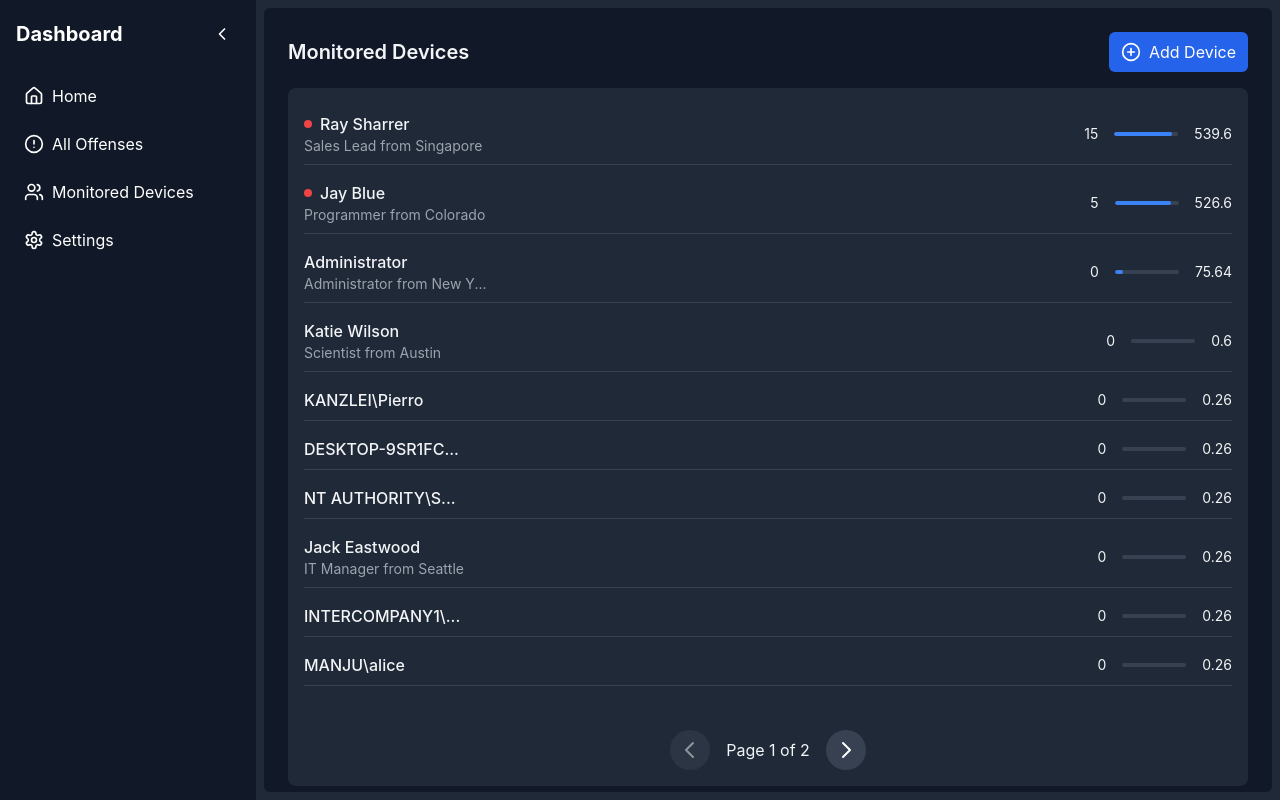
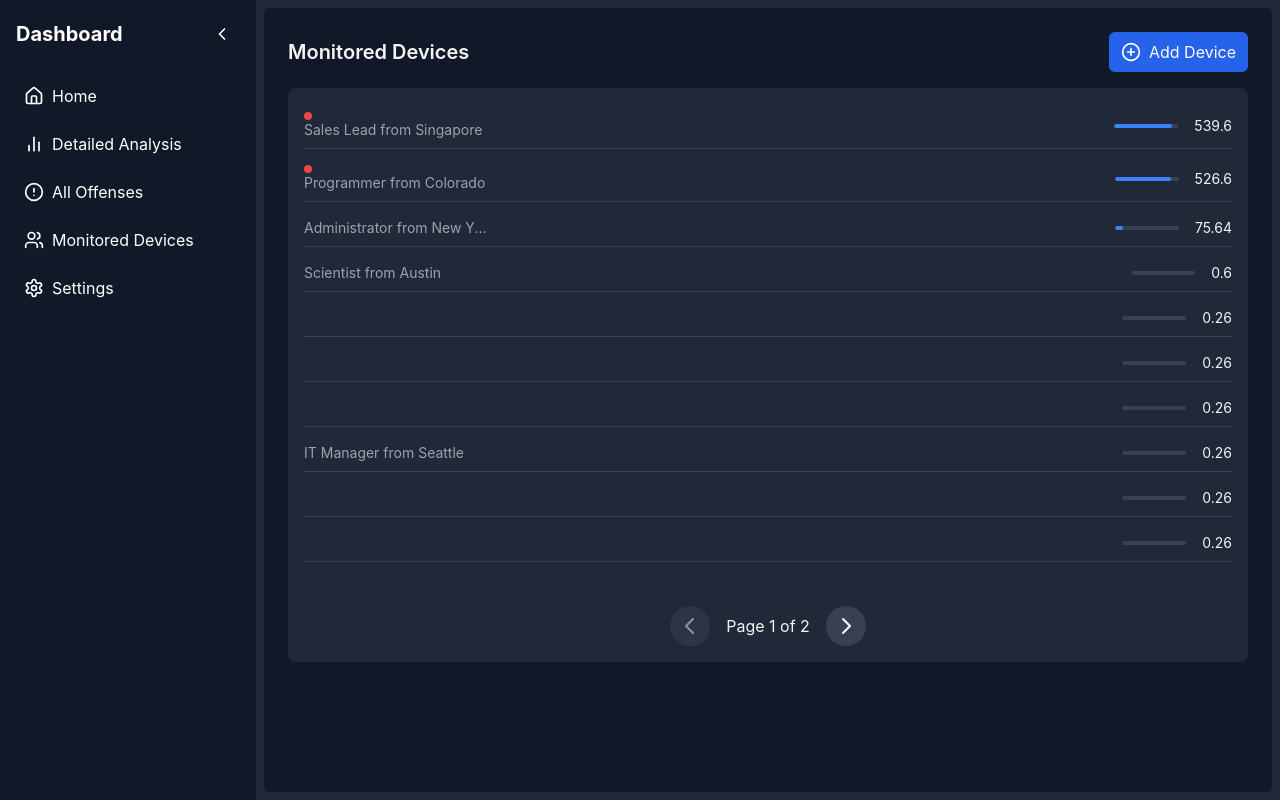
Before and after one commit to Smartshield-INSAT/Frontend, a React (Create React App) app: page /Devices in a window 1280 px wide. Built offline with nearby package versions, Linux system fonts and the light colour scheme.

Commit message:
integrated most backend endpoint in home page

```diff
--- a/package.json
+++ b/package.json
@@ -10,6 +10,7 @@
     "@types/node": "^16.18.119",
     "@types/react": "^18.3.12",
     "@types/react-dom": "^18.3.1",
+    "axios": "^1.7.7",
     "lucide-react": "^0.454.0",
     "react": "^18.3.1",
     "react-chartjs-2": "^5.2.0",
--- a/src/App.tsx
+++ b/src/App.tsx
@@ -6,6 +6,7 @@ import Offenses from './pages/Offenses';
 import Devices from './pages/Devices';
 import Settings from './pages/Settings';
 import AddDevice from './pages/AddDevice';
+import DetailedAnalysis from './pages/DetailedAnalysis';
 
 const App: React.FC = () => {
   return (
@@ -14,6 +15,7 @@ const App: React.FC = () => {
         <Route path="/" element={<Layout />}>
           <Route index element={<Home />} />
           <Route path="offenses" element={<Offenses />} />
+          <Route path="DetailedAnalysis" element={<DetailedAnalysis />} />
           <Route path="Devices" element={<Devices />} />
           <Route path="Devices/addDevice" element={<AddDevice />} />
           <Route path="settings" element={<Settings />} />
--- a/src/components/CollapsibleSidebar.tsx
+++ b/src/components/CollapsibleSidebar.tsx
@@ -1,6 +1,6 @@
 import React, { useState } from 'react';
 import { Link } from 'react-router-dom';
-import { Home, AlertCircle, Users, Settings, ChevronLeft, ChevronRight } from 'lucide-react';
+import { Home, AlertCircle, Users, Settings, ChevronLeft, ChevronRight, BarChart2  } from 'lucide-react';
 
 const CollapsibleSidebar: React.FC = () => {
   const [isCollapsed, setIsCollapsed] = useState(false);
@@ -11,6 +11,7 @@ const CollapsibleSidebar: React.FC = () => {
 
   const menuItems = [
     { icon: Home, label: 'Home', path: '/' },
+    { icon: BarChart2 , label: 'Detailed Analysis', path: '/DetailedAnalysis' },
     { icon: AlertCircle, label: 'All Offenses', path: '/offenses' },
     { icon: Users, label: 'Monitored Devices', path: '/Devices' },
     { icon: Settings, label: 'Settings', path: '/settings' },
--- a/src/components/CustomPieChart.js
+++ b/src/components/CustomPieChart.js
@@ -53,7 +53,7 @@ const renderActiveShape = (props) => {
   };
 
 const CustomPieChart = ({ pieChartData, activeIndex ,setActiveIndex }) => {
-
+    // console.log("haaa iyedd"+pieChartData[0].name);
     return (
       <ResponsiveContainer width="100%" height={400}>
 
@@ -61,7 +61,7 @@ const CustomPieChart = ({ pieChartData, activeIndex ,setActiveIndex }) => {
             <Pie
               activeIndex={activeIndex}
               activeShape={renderActiveShape}
-              data={pieChartData}
+              data={!pieChartData ? [{ name: "no malwares", value: 1, color: "#000000" }] : pieChartData}
               cx="50%"
               cy="50%"
               innerRadius={60}
--- /dev/null
+++ b/src/components/KibanaEmbed.js
@@ -0,0 +1,19 @@
+import React from 'react';
+
+const KibanaEmbed = () => {
+  const kibanaUrl = "http://192.168.100.91:5601/app/r?l=DISCOVER_APP_LOCATOR&v=8.10.2&lz=N4IgjgrgpgTgniAXKANgQwHYHMJq1JEAa2nhABpxSFEQQBfSgZwHsYAXJAbQF1KBjFiggBbDE258QASwwATKAA9CUfgHYoAVjkAmKAFoAbAA5T%2BgCz8AnIf1XNAZn76dm44c1XVAM2Nz%2BFDIY7LAAbmgohGgQ7CyB3tIoITASiLyUcmjsaABq0lAA7gCScirqWroGJmaWNnaOzq7unj5%2BAZTs0iJQAEqY%2BEig3jAsIoQYLAX6AIyaYx1xtBMFDJQwUMNQTAAWRcFhEYMg4cIEiIYADFcXlAAO0Uxn7DDQ9PRAA%3D%3D";
+  return (
+    <div style={{ height: '100vh', width: '100%' }}>
+      <iframe
+        src={kibanaUrl}
+        height="100%"
+        width="100%"
+        frameBorder="0"
+        title="Kibana Dashboard"
+        allowFullScreen
+      />
+    </div>
+  );
+};
+
+export default KibanaEmbed;
--- a/src/components/OffenseCard.tsx
+++ b/src/components/OffenseCard.tsx
@@ -1,14 +1,18 @@
 interface Offense {
     id: string;
-    user: string;
     description: string;
     eventCount: number;
     flowCount: number;
     magnitude: number;
     updated: string;
+    server: {
+        hostname: string;
+    };
+
   }
 
 export default function OffenseCard({ offense }: { offense: Offense }) {
+  console.log("yarabbiii"+offense.server.hostname);
     return (
       <div className="border-b border-gray-700 pb-4 pt-2">
         <div className="flex  justify-between items-center mb-2">
@@ -17,7 +21,7 @@ export default function OffenseCard({ offense }: { offense: Offense }) {
         </div>
         <div className="flex items-center mb-2">
           <div className="w-2 h-2 bg-red-500 rounded-full mr-2" />
-          <span className="font-medium">{offense.user}</span>
+          <span className="font-medium">{offense.server.hostname}</span>
         </div>
         <p className="text-sm mb-2">{offense.description}</p>
         <div className="flex justify-between text-sm text-gray-400">
--- a/src/components/UserRow.js
+++ b/src/components/UserRow.js
@@ -6,12 +6,12 @@ const UserRow = ({ user }) =>{
         <div>
           <div className="flex items-center">
             {user.isHighRisk && <div className="w-2 h-2 bg-red-500 rounded-full mr-2" />}
-            <span className="font-medium">{user.devicename}</span>
+            <span className="font-medium">{user.serverId}</span>
           </div>
           <p className="text-sm text-gray-400">{user.role}</p>
         </div>
         <div className="flex items-center space-x-4">
-          <span className="text-sm">{user.recentRisk}</span>
+          <span className="text-sm">{user.count}</span>
           <div className="w-16 h-1 bg-gray-700 rounded-full overflow-hidden">
             <div
               className="h-full bg-blue-500 rounded-full"
--- /dev/null
+++ b/src/pages/DetailedAnalysis.tsx
@@ -0,0 +1,15 @@
+import React, { useState } from 'react';
+import KibanaEmbed from '../components/KibanaEmbed';
+const DetailedAnalysis: React.FC = () => {
+
+
+    return (
+        <div className="bg-gray-900 p-4 rounded-lg mt-2 px-4 text-gray-100">
+            <h2 className="text-xl font-semibold mb-4">Detailed Analysis</h2>
+            <KibanaEmbed />
+        </div>
+    );
+
+};
+
+export default DetailedAnalysis;
--- a/src/pages/Devices.tsx
+++ b/src/pages/Devices.tsx
@@ -16,7 +16,6 @@ export default function Devices() {
     { devicename: 'INTERCOMPANY1\\...', role: '', recentRisk: 0, overallRisk: 0.26, isHighRisk: false },
     { devicename: 'MANJU\\alice', role: '', recentRisk: 0, overallRisk: 0.26, isHighRisk: false },
     { devicename: 'Ray Sharrer', role: 'Sales Lead from Singapore', recentRisk: 15, overallRisk: 539.6, isHighRisk: true },
-    { devicename: 'Jay Blue', role: 'Programmer from Colorado', recentRisk: 5, overallRisk: 526.6, isHighRisk: true },
     { devicename: 'Administrator', role: 'Administrator from New Y...', recentRisk: 0, overallRisk: 75.64, isHighRisk: false },
     { devicename: 'Katie Wilson', role: 'Scientist from Austin', recentRisk: 0, overallRisk: 0.6, isHighRisk: false },
     { devicename: 'KANZLEI\\Pierro', role: '', recentRisk: 0, overallRisk: 0.26, isHighRisk: false },
--- a/src/pages/Home.tsx
+++ b/src/pages/Home.tsx
@@ -1,10 +1,12 @@
-import React, { useState } from 'react';
+import React, { useEffect, useState } from 'react';
 import { Line, Bar } from 'react-chartjs-2';
 import MetricCard from '../components/MetricCard';
 import Navbar from '../components/Navbar';
 import UserRow from '../components/UserRow';
 import CustomPieChart from '../components/CustomPieChart';
 import OffenseCard from '../components/OffenseCard';
+import axios from 'axios';
+
 import {
   Chart as ChartJS,
   CategoryScale,
@@ -32,49 +34,22 @@ const Home: React.FC = () => {
   const [searchQuery, setSearchQuery] = useState('');
   const [nextRefresh, setNextRefresh] = useState(4.55);
   const [activeIndex, setActiveIndex] = useState(0);
+  const [logCount, setLogCount] = useState(0);
+  const [serverCount, setServerCount] = useState(0);
+  const [uniqueIpCount, setUniqueIpCount] = useState(0);
+  const [annotationCount, setAnnotationCount] = useState([]);
+  const [logsByIpCount, setLogsByIpCount] = useState([]);
+  const [logsByServerCount, setLogsByServerCount] = useState([]);
+  const [pieChartData, setPieChartData] = useState<{ name: string; value: number; color: string }[]>([]);
+  const [recentOffenses, setRecentOffenses] = useState([]);
+  const [top5Servers, setTop5Servers] = useState([]);
+  const [barChartData, setBarChartData] = useState({});
 
-  const monitoredDevices = [
-    { devicename: 'Ray Sharrer', role: 'Sales Lead from Singapore', recentRisk: 15, overallRisk: 539.6, isHighRisk: true },
-    { devicename: 'Jay Blue', role: 'Programmer from Colorado', recentRisk: 5, overallRisk: 526.6, isHighRisk: true },
-    { devicename: 'Administrator', role: 'Administrator from New Y...', recentRisk: 0, overallRisk: 75.64, isHighRisk: false },
-    { devicename: 'Katie Wilson', role: 'Scientist from Austin', recentRisk: 0, overallRisk: 0.6, isHighRisk: false },
-    { devicename: 'KANZLEI\\Pierro', role: '', recentRisk: 0, overallRisk: 0.26, isHighRisk: false },
-    { devicename: 'DESKTOP-9SR1FC...', role: '', recentRisk: 0, overallRisk: 0.26, isHighRisk: false },
-    { devicename: 'NT AUTHORITY\\S...', role: '', recentRisk: 0, overallRisk: 0.26, isHighRisk: false },
-    { devicename: 'Jack Eastwood', role: 'IT Manager from Seattle', recentRisk: 0, overallRisk: 0.26, isHighRisk: false },
-    { devicename: 'INTERCOMPANY1\\...', role: '', recentRisk: 0, overallRisk: 0.26, isHighRisk: false },
-    { devicename: 'MANJU\\alice', role: '', recentRisk: 0, overallRisk: 0.26, isHighRisk: false },
-  ];
+  const BASE_URL = 'http://192.168.100.92:3000/';
+  const COLORS = ['#FF69B4', '#1E90FF', '#20B2AA', '#FFD700', '#FF6347', '#9370DB', '#00FF7F', '#FFA07A', '#00FFFF', '#FF00FF'];
 
-  const recentOffenses = [
-    {
-      id: '#3136',
-      user: 'Ray Sharrer',
-      description: 'Multiple Login Failures for the Same User preceded by Multiple Login Failures to the Same Destination preceded by Login Failures Followed By Success from the same devicename containing General Authentication Successful',
-      eventCount: 662154,
-      flowCount: 0,
-      magnitude: 6,
-      updated: 'a minute ago'
-    },
-    {
-      id: '#3139',
-      user: 'Jay Blue',
-      description: 'Multiple Login Failures for the Same User preceded by Multiple Login Failures to the Same Destination preceded by Login Failures Followed By Success from the same devicename containing AAA user authentication Rejected',
-      eventCount: 801765,
-      flowCount: 0,
-      magnitude: 6,
-      updated: 'a minute ago'
-    },
-    {
-      id: '#3174',
-      user: 'Ray Sharrer',
-      description: 'UBA Offense - User crossed risk threshold',
-      eventCount: 8,
-      flowCount: 0,
-      magnitude: 3,
-      updated: 'a day ago'
-    },
-  ];
+
+
 
   const lineChartData = {
     labels: ['Dec 4', '6:00', '8:00', 'Dec 5', '3:00', '6:00', '9:00', '12:00'],
@@ -109,25 +84,21 @@ const Home: React.FC = () => {
     },
   };
 
-  const pieChartData = [
-    { name: 'User Access', value: 60, color: '#FF69B4' },
-    { name: 'User Behavior', value: 15, color: '#1E90FF' },
-    { name: 'UBA Machine Learning Anomaly', value: 25, color: '#20B2AA' },
-  ];
 
-  // New data for the bar chart
-  const userRequestsData = {
-    labels: ['Ray Sharrer', 'Jay Blue', 'Administrator', 'Katie Wilson', 'Jack Eastwood'],
-    datasets: [
-      {
-        label: 'Number of Requests',
-        data: [662162, 801765, 75640, 600, 260],
-        backgroundColor: 'rgba(75, 192, 192, 0.6)',
-        borderColor: 'rgba(75, 192, 192, 1)',
-        borderWidth: 1,
-      },
-    ],
-  };
+
+  // // New data for the bar chart
+  // const userRequestsData = {
+  //   labels: ['Ray Sharrer', 'Jay Blue', 'Administrator', 'Katie Wilson', 'Jack Eastwood'],
+  //   datasets: [
+  //     {
+  //       label: 'Number of Requests',
+  //       data: [662162, 801765, 75640, 600, 260],
+  //       backgroundColor: 'rgba(75, 192, 192, 0.6)',
+  //       borderColor: 'rgba(75, 192, 192, 1)',
+  //       borderWidth: 1,
+  //     },
+  //   ],
+  // };
 
   const barChartOptions = {
     responsive: true,
@@ -138,7 +109,7 @@ const Home: React.FC = () => {
       },
       title: {
         display: true,
-        text: 'Users with Most Requests',
+        text: 'devices with Most Requests',
       },
     },
     scales: {
@@ -148,6 +119,107 @@ const Home: React.FC = () => {
     },
   };
 
+  useEffect(() => {
+    const fetchCounts = async () => {
+      try {
+        const responseDataCountLogs = await axios.get(`${BASE_URL}api/data/count`);
+        setLogCount(responseDataCountLogs.data);
+
+        const responseServerCount = await axios.get(`${BASE_URL}api/data/servers/count`);
+        setServerCount(responseServerCount.data);
+
+        const responseUniqueIpCount = await axios.get(`${BASE_URL}api/data/unique-ips/count`);
+        setUniqueIpCount(responseUniqueIpCount.data);
+
+        const responseAnnotationCount = await axios.get(`${BASE_URL}api/data/count-by-annotation`);
+        setAnnotationCount(responseAnnotationCount.data);
+        setPieChartData(
+          responseAnnotationCount.data
+            .filter((annotation: { annotation: string }) => annotation.annotation !== "BENIGN")
+            .map((annotation: { annotation: string; count: number }, index: number) => ({
+              name: annotation.annotation,
+              value: annotation.count,
+              color: COLORS[index % COLORS.length],
+            }))
+        );
+
+
+
+        // const responseLogsByIpCount = await axios.get(`${BASE_URL}api/data/count-by-id`);
+        // setLogsByIpCount(responseLogsByIpCount.data);
+
+        const responseLogsByServerCount = await axios.get(`${BASE_URL}api/data/count-by-server`);
+        setLogsByServerCount(responseLogsByServerCount.data);
+
+        // // Fetch all offences
+        // const allOffences = await axios.get(`${BASE_URL}api/threats`);
+        // setLogsByServerCount(allOffences.data);
+
+        // Fetch recent offences
+        const recentOffencesResponse = await axios.get(`${BASE_URL}api/data/threats/recent`);
+        console.log(recentOffencesResponse);
+
+        setRecentOffenses(recentOffencesResponse.data);
+
+        // Fetch count of logs for the last 5 minutes
+        // const logsCount = await axios.get(`${BASE_URL}api/count/last-5-min`);
+        // setLogCount(logsCount.data);
+
+        // // Fetch count for each server's logs in the last 5 minutes
+        // const serverLogs = await axios.get(`${BASE_URL}api/servers/count/last-5-min`);
+        // setServerCount(serverLogs.data);
+
+        // // Fetch count of unique IP addresses in the last 5 minutes
+        // const uniqueIps = await axios.get(`${BASE_URL}api/unique-ips/count/last-5-min`);
+        // setUniqueIpCount(uniqueIps.data);
+
+        // Fetch logs count by annotation in the last 5 minutes
+        // const annotations = await axios.get(`${BASE_URL}api/count-by-annotation/last-5-min`);
+        // setAnnotationCount(annotations.data);
+        // setPieChartData(
+        //   annotations.data
+        //     .map((annotation, index) => ({
+        //       name: annotation.annotation,
+        //       value: annotation.count,
+        //       color: COLORS[index % COLORS.length],
+        //     }))
+        // );
+
+        // // Fetch logs count by ID in the last 5 minutes
+        // const logsById = await axios.get(`${BASE_URL}api/count-by-id/last-5-min`);
+        // setLogsByIpCount(logsById.data);
+
+        // Fetch top 5 servers by log count in the last 5 minutes
+        const top5Ips = await axios.get(`${BASE_URL}api/count-by-ip-top-5/last-5-min`);
+        setTop5Servers(top5Ips.data);
+        setBarChartData({
+          labels: top5Ips.data.map((ip: { ip: string }) => ip.ip),
+          datasets: [
+            {
+              label: 'Number of logs',
+              data: top5Ips.data.map((ip: { count: number }) => ip.count),
+              backgroundColor: 'rgba(75, 192, 192, 0.6)',
+              borderColor: 'rgba(75, 192, 192, 1)',
+              borderWidth: 1,
+            },
+          ],
+        });
+
+
+        // // Fetch logs count by server in the last 5 minutes
+        // const logsByServer = await axios.get(`${BASE_URL}api/count-by-server/last-5-min`);
+        // setLogsByServerCount(logsByServer.data);
+
+      } catch (error) {
+        console.error('Error fetching data:', error);
+      }
+    };
+
+    fetchCounts();
+  }, []);
+
+
+
   return (
     <div className="min-h-screen bg-gray-900 text-gray-100 p-4 rounded-md">
       {/* Header */}
@@ -155,9 +227,9 @@ const Home: React.FC = () => {
 
       {/* Metrics */}
       <div className="grid grid-cols-5 gap-4 mb-6">
-        <MetricCard title="Monitored Devices" value="499" />
-        <MetricCard title="High risk Devices" value="0" subtext="0% of monitored Devices" />
-        <MetricCard title="Devices discovered from events" value="473" subtext="95% of monitored Devices" />
+        <MetricCard title="Monitored Devices" value={serverCount} />
+        <MetricCard title="Number of Logs " value={logCount} subtext="for the past 5 minutes" />
+        <MetricCard title="Number of unique ip addresses" value={uniqueIpCount} subtext="for the past 5 minutes" />
         <MetricCard title="Devices imported from directory" value="26" subtext="5% of monitored Devices" />
         <div className="bg-gray-800 p-4 rounded-lg">
           <h3 className="text-sm text-gray-400 mb-2">Active analytics</h3>
@@ -172,11 +244,14 @@ const Home: React.FC = () => {
         <div className="col-span-1 bg-gray-800 p-4 rounded-lg">
           <h2 className="text-lg font-semibold mb-4">Monitored Devices</h2>
           <div className="space-y-2">
-            {monitoredDevices.map((user, index) => (
+            {logsByServerCount.map((user, index) => (
               <UserRow key={index} user={user} />
             ))}
+            {/* {monitoredDevices.map((user, index) => (
+              <UserRow key={index} user={user} />
+            ))} */}
           </div>
-          <button className="mt-4 text-blue-400 hover:underline text-sm">View all 499 Devices</button>
+          {/* <button className="mt-4 text-blue-400 hover:underline text-sm">View all 499 Devices</button> */}
         </div>
 
         <div className="col-span-2 space-y-4">
@@ -188,6 +263,7 @@ const Home: React.FC = () => {
           <div className="mt-6 bg-gray-800 p-4 rounded-lg">
             <h2 className="text-lg font-semibold mb-4">Risk category breakdown (Last hour)</h2>
             <div className="flex items-center justify-between">
+              {/* <CustomPieChart pieChartData={pieChartData} activeIndex={activeIndex} setActiveIndex={setActiveIndex} /> */}
               <CustomPieChart pieChartData={pieChartData} activeIndex={activeIndex} setActiveIndex={setActiveIndex} />
               <div className="space-y-2">
                 {pieChartData.map((entry, index) => (
@@ -202,7 +278,7 @@ const Home: React.FC = () => {
 
           {/* New Bar Chart for Users with Most Requests */}
           <div className="bg-gray-800 p-4 rounded-lg h-[300px] w-full">
-            <Bar options={barChartOptions} data={userRequestsData} />
+            {/* <Bar options={barChartOptions} data={barChartData} /> */}
           </div>
         </div>
       </div>
--- a/src/pages/Offenses.tsx
+++ b/src/pages/Offenses.tsx
@@ -1,7 +1,26 @@
-import React, { useState } from 'react';
+import React, { useEffect, useState } from 'react';
 import OffenseCard from '../components/OffenseCard';
+import axios from 'axios';
 
 const Offenses: React.FC = () => {
+  const [allOffenses, setAllOffenses] = useState([]);
+  const [displayedOffenses, setDisplayedOffenses] = useState([]);
+  const BASE_URL = 'http://192.168.100.92:3000/';
+  useEffect(() => {
+    const fetchOffenses = async () => {
+      try {
+        // Fetch recent offences
+        const recentOffencesResponse = await axios.get(`${BASE_URL}api/data/threats/recent`);
+        console.log(recentOffencesResponse);
+
+        setAllOffenses(recentOffencesResponse.data);
+      } catch (error) {
+        console.error('Error fetching offenses:', error);
+      }
+    }
+      fetchOffenses();
+    }, []);
+
     const recentOffenses = [
         {
           id: '#3136',
@@ -91,9 +110,10 @@ const Offenses: React.FC = () => {
 
     const indexOfLastItem = currentPage * itemsPerPage;
     const indexOfFirstItem = indexOfLastItem - itemsPerPage;
-    const currentOffenses = recentOffenses.slice(indexOfFirstItem, indexOfLastItem);
+    // Offenses = Offenses.slice(indexOfFirstItem, indexOfLastItem);
+    setDisplayedOffenses(allOffenses.slice(indexOfFirstItem, indexOfLastItem));
 
-    const totalPages = Math.ceil(recentOffenses.length / itemsPerPage);
+    const totalPages = Math.ceil(allOffenses.length / itemsPerPage);
 
     const handlePageChange = (pageNumber: number) => {
         setCurrentPage(pageNumber);
@@ -104,7 +124,7 @@ const Offenses: React.FC = () => {
             <h2 className="text-xl font-semibold mb-4">All offenses</h2>
             <div className="bg-gray-800 p-4 rounded-lg mt-4 px-11">
                 <div className="space-y-4">
-                    {currentOffenses.map((offense, index) => (
+                    {allOffenses.map((offense, index) => (
                         <OffenseCard key={index} offense={offense} />
                     ))}
                 </div>
```
Also changed, not shown: 1 other file (tests, documents, lock files or other folders).
